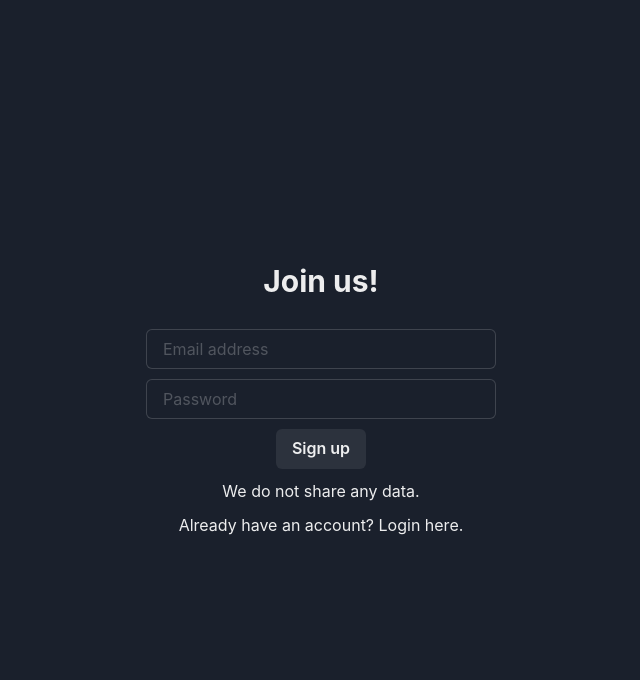
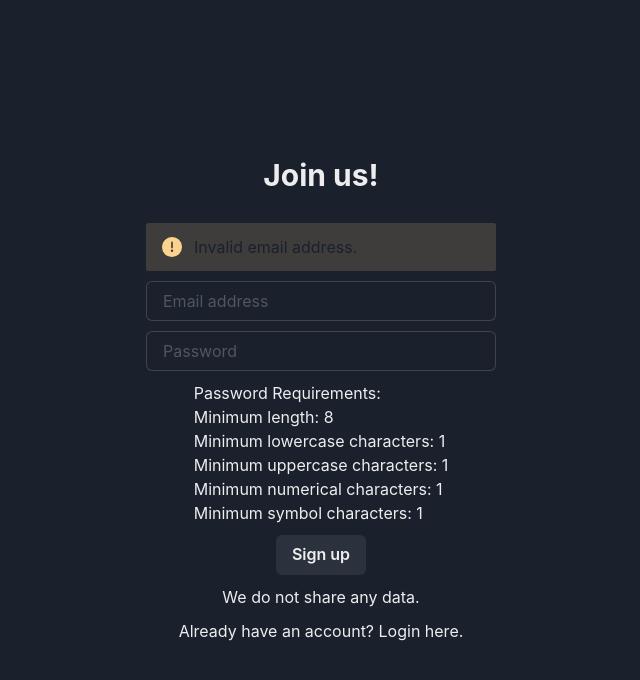
Before and after one commit to ughffs/whatcanweplay, a React (Create React App) app: page /signup in a window 1280 px wide. Both pictures are taken after a click on the button "Sign up". Shown: the top 680 px of the page, without its empty margins (319-959 px from the left). Built offline with nearby package versions, Linux system fonts and the light colour scheme.

Commit message:
Added temporary log in with email button. This will be overhauled.

```diff
--- a/package.json
+++ b/package.json
@@ -15,6 +15,7 @@
     "@types/react": "^18.0.24",
     "@types/react-dom": "^18.0.8",
     "@types/react-router-dom": "^5.3.3",
+    "@types/validator": "^13.7.10",
     "axios": "^1.1.3",
     "firebase": "^9.13.0",
     "framer-motion": "^7",
@@ -24,6 +25,7 @@
     "react-router-dom": "^6.4.3",
     "react-scripts": "5.0.1",
     "typescript": "^4.8.4",
+    "validator": "^13.7.0",
     "web-vitals": "^3.0.4"
   },
   "scripts": {
--- a/src/hooks/useAuth.ts
+++ b/src/hooks/useAuth.ts
@@ -1,4 +1,4 @@
-import { browserSessionPersistence, createUserWithEmailAndPassword, getAuth, GoogleAuthProvider, setPersistence, signInWithPopup, signOut, User } from "firebase/auth";
+import { browserSessionPersistence, createUserWithEmailAndPassword, EmailAuthProvider, getAuth, GoogleAuthProvider, setPersistence, signInWithPopup, signOut, User } from "firebase/auth";
 import { useEffect, useState } from "react";
 
 export type Auth = {
--- a/src/pages/login.tsx
+++ b/src/pages/login.tsx
@@ -20,6 +20,7 @@ const LoginPage = () => {
                 Welcome!
             </Heading>
             <Button onClick={auth?.signInWithGoogle}>Sign in with Google</Button>
+            <Button>Sign in with Email Address and Password</Button>
             <Text>Not got an account? <Link to='/signup'>Sign up here.</Link></Text>
         </Flex>
     );
--- a/src/pages/signup.tsx
+++ b/src/pages/signup.tsx
@@ -1,12 +1,14 @@
-import { Button, Flex, Heading, Input, Text } from "@chakra-ui/react";
+import { Alert, AlertIcon, Button, Flex, Heading, Input, Text } from "@chakra-ui/react";
 import { useContext, useState } from "react";
 import { Link } from "react-router-dom";
 import { AuthContext } from "../contexts/auth/authContext";
+import validator from 'validator';
 
 const SignUpPage = () => {
     const auth = useContext(AuthContext);
     const [emailAddress, setEmailAddress] = useState<string>('');
     const [password, setPassword] = useState<string>('');
+    const [error, setError] = useState<string>('');
 
     const handleEmailAddressChangeEvent = (event: React.ChangeEvent<HTMLInputElement>) => {
         setEmailAddress(event.target.value);
@@ -17,10 +19,25 @@ const SignUpPage = () => {
     }
 
     const handleSignUp = () => {
+        // Reset any errors
+        setError('');
         // as long as the inputs aren't empty
         // call the auth context with params.
         // Page will auto-redirect.
         // Display error if something is wrong.
+
+        // 1. Validate email first
+        if (!validator.isEmail(emailAddress)) {
+            setError('Invalid email address.');
+            return;
+        }
+
+        if (!validator.isStrongPassword(password)) {
+            setError('Password not strong enough.');
+            return;
+        }
+
+        auth?.createUserAccount(emailAddress, password);
     };
 
     return (
@@ -41,8 +58,23 @@ const SignUpPage = () => {
                 <Heading size='lg' marginBottom='20px'>
                     Join us!
                 </Heading>
+                {
+                    error !== '' &&
+                    <Alert status='warning' color='gray.800' borderRadius='sm'>
+                        <AlertIcon />
+                        { error }
+                    </Alert>
+                }
                 <Input onChange={handleEmailAddressChangeEvent} placeholder='Email address' />
                 <Input onChange={handlePasswordChangeEvent} placeholder='Password' type='password' />
+                <Flex flexDirection='column'>
+                    <Text>Password Requirements:</Text>
+                    <Text>Minimum length: 8</Text>
+                    <Text>Minimum lowercase characters: 1</Text>
+                    <Text>Minimum uppercase characters: 1</Text>
+                    <Text>Minimum numerical characters: 1</Text>
+                    <Text>Minimum symbol characters: 1</Text>
+                </Flex>
                 <Button onClick={handleSignUp}>Sign up</Button>
                 <Text>We do not share any data.</Text>
                 <Text>Already have an account? <Link to='/login'>Login here.</Link></Text>
```
Also changed, not shown: 1 other file (tests, documents, lock files or other folders).
